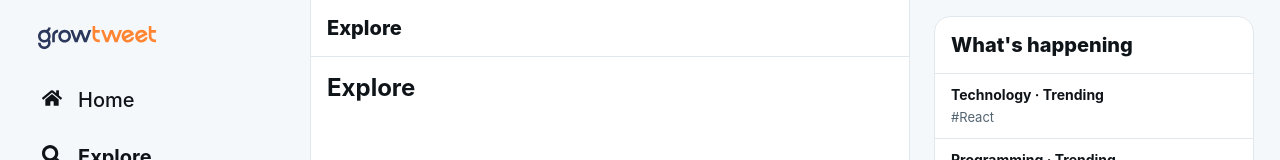
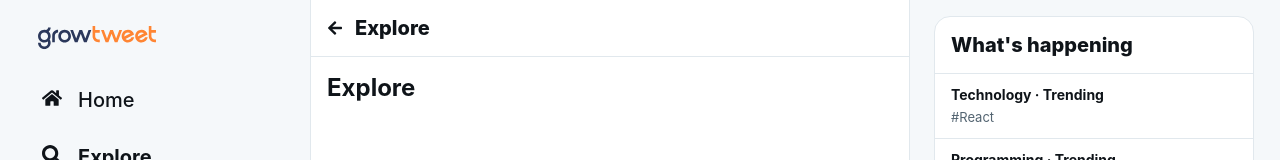
Before and after one commit to pedrofeld/growtwitter_app, a React (Vite) app: page /explore in a window 1280 px wide. Shown: the top 160 px of the page. Built offline with nearby package versions, Linux system fonts and the light colour scheme; no server answers; sample sign-in values are in the browser's storage.

Commit message:
feat: adding back button

```diff
--- a/src/components/MainContent/MainContent.styles.ts
+++ b/src/components/MainContent/MainContent.styles.ts
@@ -41,6 +41,27 @@ export const ContentHeaderStyled = styled.header<ThemeModeProps>`
   color: ${({ $themeMode }) => palette[$themeMode].text};
 `;
 
+export const ContentHeaderRowStyled = styled.div`
+  display: flex;
+  align-items: center;
+  gap: 12px;
+`;
+
+export const BackButtonStyled = styled.button`
+  border: none;
+  background: transparent;
+  color: inherit;
+  cursor: pointer;
+  padding: 0;
+  display: inline-flex;
+  align-items: center;
+  justify-content: center;
+
+  svg {
+    font-size: 16px;
+  }
+`;
+
 export const ContentBodyStyled = styled.section`
   padding: 16px;
 `;
--- a/src/components/MainContent/MainContent.tsx
+++ b/src/components/MainContent/MainContent.tsx
@@ -1,7 +1,11 @@
 import type { ReactNode } from "react";
+import { FaArrowLeft } from "react-icons/fa";
+import { useLocation, useNavigate } from "react-router-dom";
 import {
+  BackButtonStyled,
   MainContentStyled,
   ContentHeaderStyled,
+  ContentHeaderRowStyled,
   ContentBodyStyled,
 } from "./MainContent.styles";
 
@@ -16,10 +20,25 @@ export const MainContent = ({
   children,
   themeMode,
 }: MainContentProps) => {
+  const navigate = useNavigate();
+  const location = useLocation();
+  const showBackButton = location.pathname !== "/";
+
   return (
     <MainContentStyled $themeMode={themeMode}>
       <ContentHeaderStyled $themeMode={themeMode}>
-        {title}
+        <ContentHeaderRowStyled>
+          {showBackButton && (
+            <BackButtonStyled
+              type="button"
+              aria-label="Go back"
+              onClick={() => navigate(-1)}
+            >
+              <FaArrowLeft />
+            </BackButtonStyled>
+          )}
+          {title}
+        </ContentHeaderRowStyled>
       </ContentHeaderStyled>
       <ContentBodyStyled>{children}</ContentBodyStyled>
     </MainContentStyled>
```
